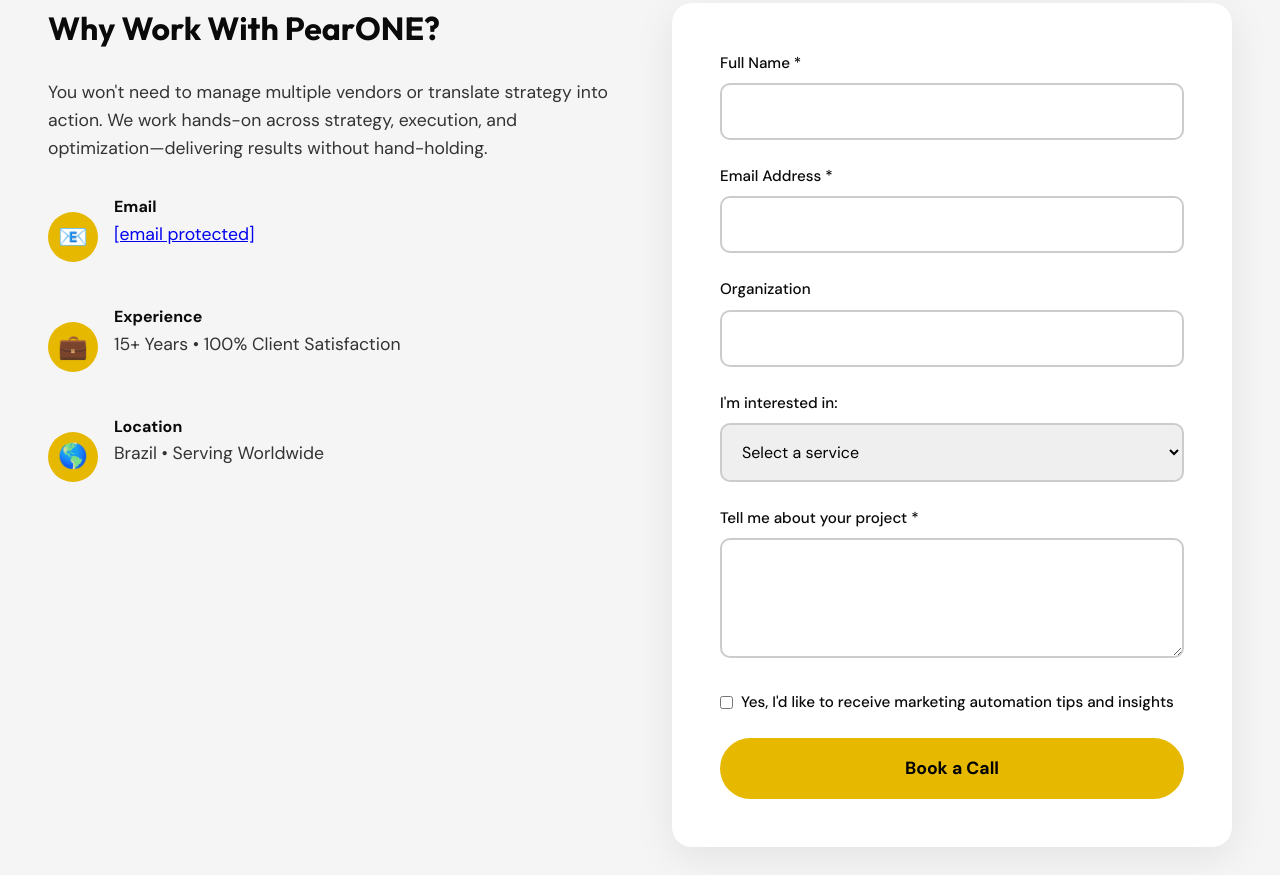
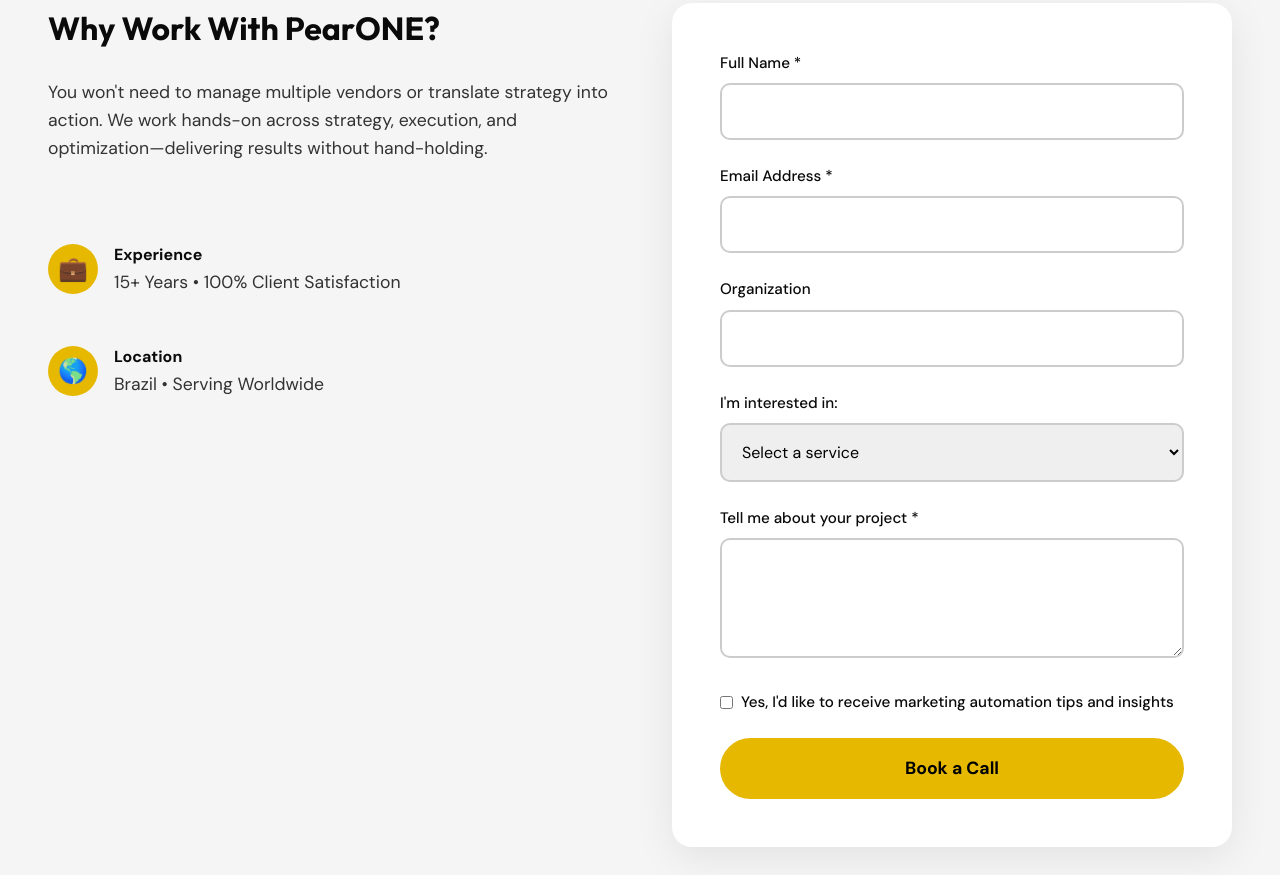
Before and after one commit to pearoneagency/pearoneagency.github.io, a website: page index.html in a window 1280 px wide. Shown: the part 4776-5651 px from the top of the page. Drawn offline with nearby package versions, Linux system fonts and the light colour scheme.

Commit message:
form integration and removing email icon

```diff
--- a/css/index.css
+++ b/css/index.css
@@ -439,15 +439,14 @@
 
 .contact-info p {
     font-size: 1.1rem;
-    margin-bottom: 2rem;
     color: var(--gray-dark);
 }
 
 .contact-methods {
     display: flex;
     flex-direction: column;
-    gap: 1.5rem;
-    margin-bottom: 2rem;
+    gap: 3rem;
+    margin-top: 2rem;
 }
 
 .contact-method {
--- a/index.html
+++ b/index.html
@@ -678,7 +678,7 @@
           </p>
           <div class="contact-methods">
             <div class="contact-method">
-              <div class="contact-icon">📧</div>
+              <!-- <div class="contact-icon">📧</div>
               <div>
                 <strong data-en="Email" data-pt="Email">Email</strong>
                 <p>
@@ -689,7 +689,7 @@
                     >[email&#160;protected]</a
                   >
                 </p>
-              </div>
+              </div> -->
             </div>
             <div class="contact-method">
               <div class="contact-icon">💼</div>
```
